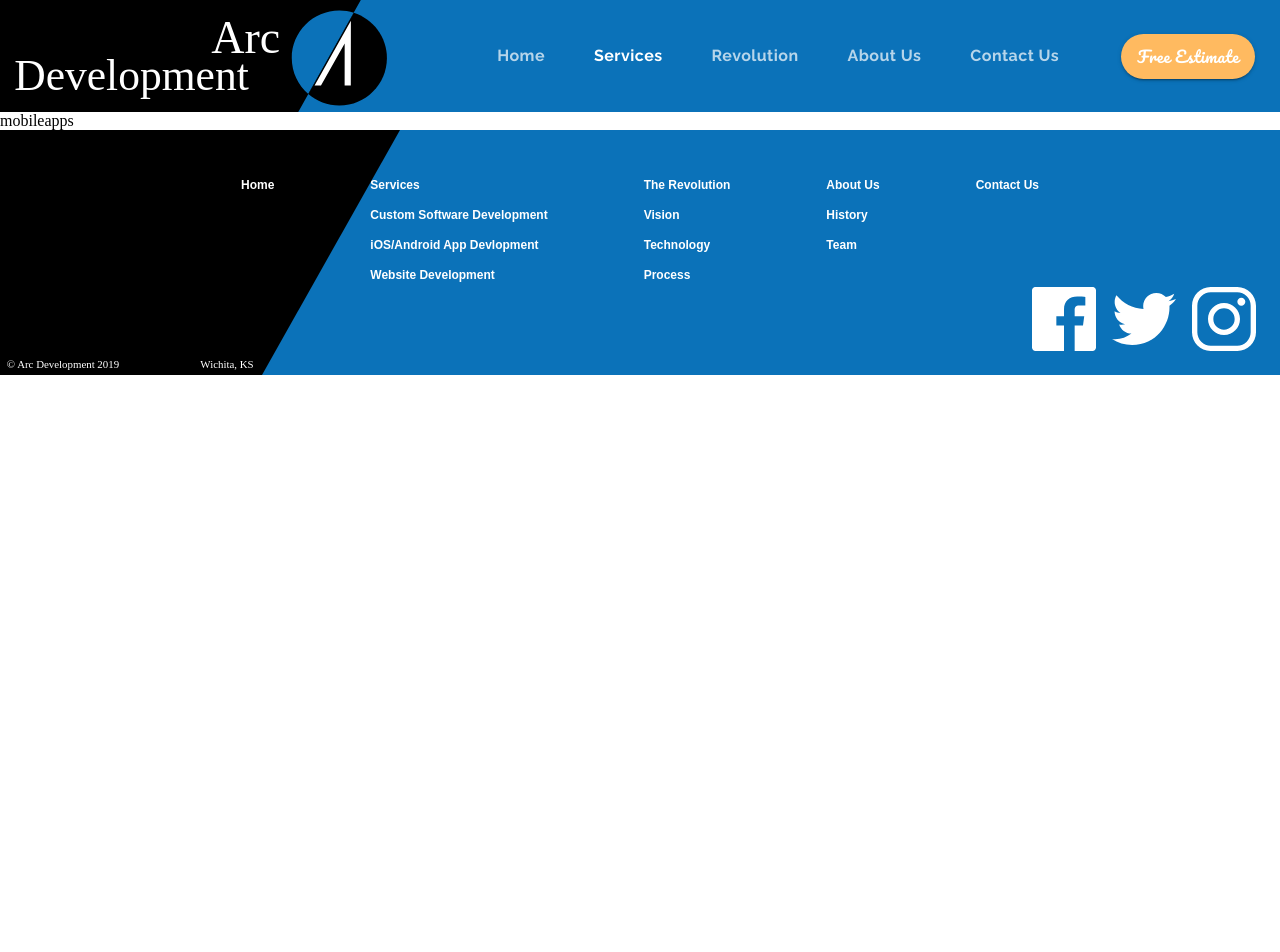
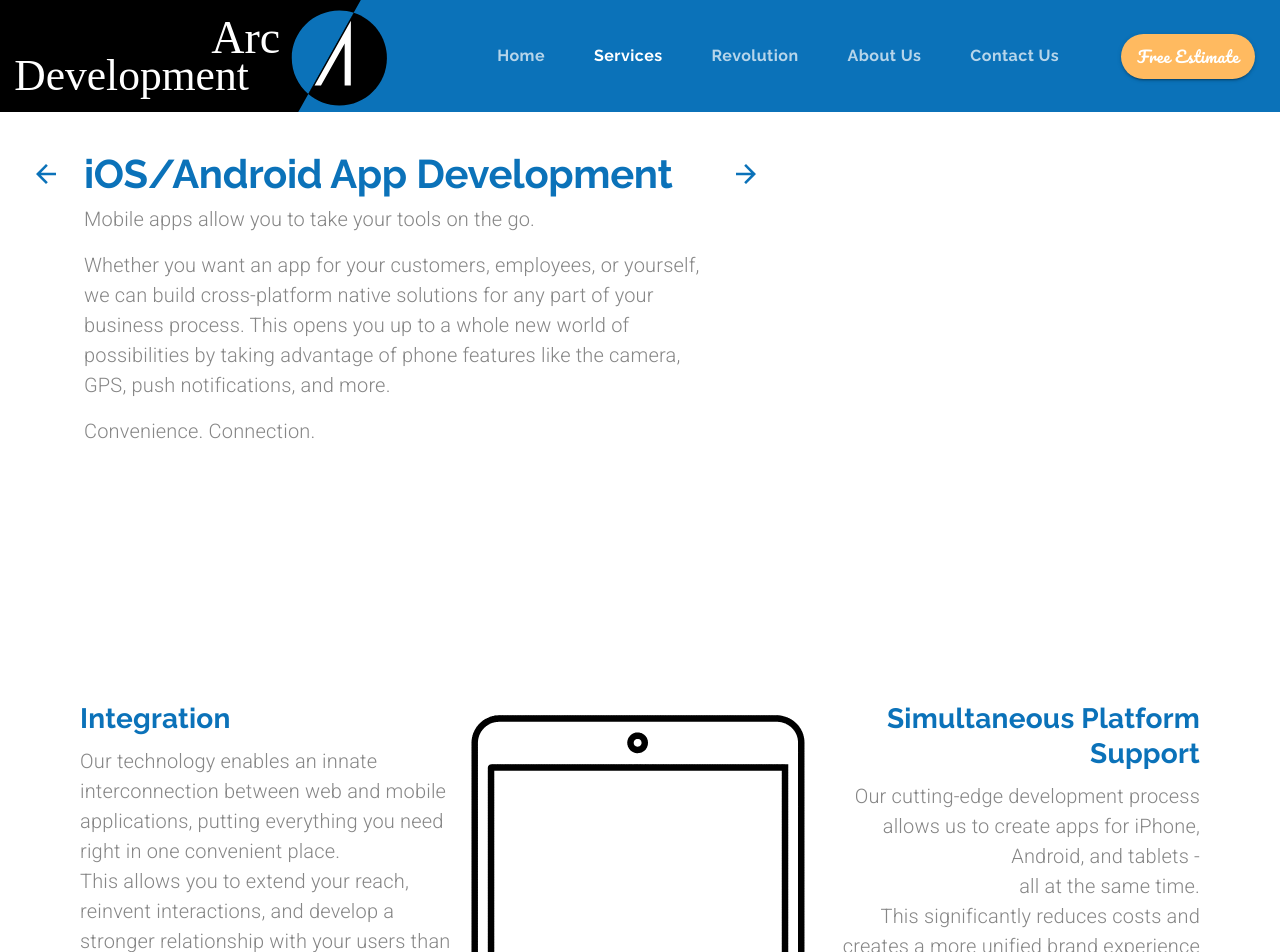
Before and after one commit to Muscardinus94/MaterialUIReact, a React (Create React App) app: page /mobileapps in a window 1280 px wide. Shown: the top 952 px of the page. Before the commit the page ends 800 px from the top, so only its background shows below. Built offline with nearby package versions, Linux system fonts and the light colour scheme.

Commit message:
Add: Mobile Apps

```diff
--- a/src/components/App.js
+++ b/src/components/App.js
@@ -8,6 +8,7 @@
 import LandingPage from "./LandingPage";
 import Services from "./Services";
 import CustomSoftware from "./CustomSoftware";
+import MobileApps from "./MobileApps";
 
 function App() {
   const [value, setValue] = useState(0);
@@ -58,7 +59,13 @@
           <Route
             exact
             path="/mobileapps"
-            component={() => <div>mobileapps</div>}
+            render={(props) => (
+              <MobileApps
+                {...props}
+                setValue={setValue}
+                setSelectedIndex={setSelectedIndex}
+              />
+            )}
           />
           <Route exact path="/websites" component={() => <div>websites</div>} />
           <Route
--- a/src/components/CustomSoftware.js
+++ b/src/components/CustomSoftware.js
@@ -474,7 +474,7 @@
         </Grid>
       </Grid>
       <Grid item>
-        <CallToAction setValue={setValue} setSelectedIndex={setSelectedIndex} />
+        <CallToAction setValue={setValue} />
       </Grid>
     </Grid>
   );
--- /dev/null
+++ b/src/components/MobileApps.js
@@ -0,0 +1,264 @@
+import React from "react";
+import Lottie from "react-lottie";
+import { Link } from "react-router-dom";
+import {
+  makeStyles,
+  useTheme,
+  Grid,
+  Typography,
+  useMediaQuery,
+  Hidden,
+  IconButton,
+} from "@material-ui/core";
+
+import integrationAnimation from "../animations/integrationAnimation/data";
+
+import backArrow from "../assets/backArrow.svg";
+import forwardArrow from "../assets/forwardArrow.svg";
+import swiss from "../assets/swissKnife.svg";
+import access from "../assets/extendAccess.svg";
+import engagement from "../assets/increaseEngagement.svg";
+
+import CallToAction from "./ui/CallToAction";
+
+const useStyles = makeStyles((theme) => ({
+  heading: {
+    maxWidth: "40em",
+  },
+  arrowContainer: {
+    marginTop: "0.5em",
+  },
+  rowContainer: {
+    paddingLeft: "5em",
+    paddingRight: "5em",
+
+    [theme.breakpoints.down("sm")]: {
+      paddingLeft: "1.5em",
+      paddingRight: "1.5em",
+    },
+  },
+}));
+
+export default function MobileApps(props) {
+  const classes = useStyles();
+  const theme = useTheme();
+  const matchesMD = useMediaQuery(theme.breakpoints.down("md"));
+  const matchesSM = useMediaQuery(theme.breakpoints.down("sm"));
+  const matchesXS = useMediaQuery(theme.breakpoints.down("xs"));
+
+  const { setValue, setSelectedIndex } = props;
+
+  const defaultOption = {
+    loop: true,
+    autoplay: true,
+    animationData: integrationAnimation,
+    rendererSettings: {
+      preserveAspectRatio: "xMidYMid slice",
+    },
+  };
+
+  return (
+    <Grid container direction="column">
+      <Grid
+        item
+        container
+        direction="row"
+        justify={matchesMD ? "center" : undefined}
+        className={classes.rowContainer}
+        style={{ marginTop: matchesXS ? "1em" : "2em" }}
+      >
+        <Hidden mdDown>
+          <Grid
+            item
+            className={classes.arrowContainer}
+            style={{ marginRight: "1em", marginLeft: "-3.5em" }}
+          >
+            <IconButton
+              style={{ backgroundColor: "transparent" }}
+              component={Link}
+              to="customsoftware"
+              onClick={() => {
+                setValue(1);
+                setSelectedIndex(1);
+              }}
+            >
+              <img
+                src={backArrow}
+                alt="Back to Custom Software Development Page"
+              />
+            </IconButton>
+          </Grid>
+        </Hidden>
+        <Grid item container direction="column" className={classes.heading}>
+          <Grid item>
+            <Typography align={matchesMD ? "center" : undefined} variant="h2">
+              iOS/Android App Development
+            </Typography>
+          </Grid>
+          <Grid item>
+            <Typography
+              align={matchesMD ? "center" : undefined}
+              variant="body1"
+              paragraph
+            >
+              Mobile apps allow you to take your tools on the go.
+            </Typography>
+            <Typography
+              align={matchesMD ? "center" : undefined}
+              variant="body1"
+              paragraph
+            >
+              Whether you want an app for your customers, employees, or
+              yourself, we can build cross-platform native solutions for any
+              part of your business process. This opens you up to a whole new
+              world of possibilities by taking advantage of phone features like
+              the camera, GPS, push notifications, and more.
+            </Typography>
+            <Typography
+              align={matchesMD ? "center" : undefined}
+              variant="body1"
+              paragraph
+            >
+              Convenience. Connection.
+            </Typography>
+          </Grid>
+        </Grid>
+        <Hidden mdDown>
+          <Grid item className={classes.arrowContainer}>
+            <IconButton
+              style={{ backgroundColor: "transparent" }}
+              component={Link}
+              to="websites"
+              onClick={() => {
+                setValue(1);
+                setSelectedIndex(3);
+              }}
+            >
+              <img src={forwardArrow} alt="Forward to Website Development" />
+            </IconButton>
+          </Grid>
+        </Hidden>
+      </Grid>
+      <Grid
+        item
+        container
+        direction={matchesSM ? "column" : "row"}
+        style={{ marginTop: "15em", marginBottom: "15em" }}
+        className={classes.rowContainer}
+      >
+        <Grid item container direction="column" md>
+          <Grid item>
+            <Typography
+              variant="h4"
+              gutterBottom
+              align={matchesSM ? "center" : undefined}
+            >
+              Integration
+            </Typography>
+          </Grid>
+          <Grid item>
+            <Typography
+              variant="body1"
+              align={matchesSM ? "center" : undefined}
+            >
+              Our technology enables an innate interconnection between web and
+              mobile applications, putting everything you need right in one
+              convenient place.
+            </Typography>
+            <Typography
+              variant="body1"
+              align={matchesSM ? "center" : undefined}
+            >
+              This allows you to extend your reach, reinvent interactions, and
+              develop a stronger relationship with your users than ever before.
+            </Typography>
+          </Grid>
+        </Grid>
+        <Grid item md>
+          <Lottie options={defaultOption} maxWidth="20em" />
+        </Grid>
+        <Grid item container direction="column" md>
+          <Grid item>
+            <Typography
+              variant="h4"
+              gutterBottom
+              align={matchesSM ? "center" : "right"}
+            >
+              Simultaneous Platform Support
+            </Typography>
+          </Grid>
+          <Grid item>
+            <Typography variant="body1" align={matchesSM ? "center" : "right"}>
+              Our cutting-edge development process allows us to create apps for
+              iPhone, Android, and tablets -
+            </Typography>
+            <Typography variant="body1" align={matchesSM ? "center" : "right"}>
+              all at the same time.
+            </Typography>
+            <Typography variant="body1" align={matchesSM ? "center" : "right"}>
+              This significantly reduces costs and creates a more unified brand
+              experience across all devices.
+            </Typography>
+          </Grid>
+        </Grid>
+      </Grid>
+      <Grid
+        item
+        container
+        direction={matchesMD ? "column" : "row"}
+        className={classes.rowContainer}
+        style={{ marginBottom: "15em" }}
+      >
+        <Grid item container direction="column" md alignItems="center">
+          <Grid item>
+            <Typography
+              variant="h4"
+              gutterBottom
+              align={matchesSM ? "center" : undefined}
+            >
+              Extend Functionality
+            </Typography>
+          </Grid>
+          <Grid item>
+            <img src={swiss} alt="swiss army knife" />
+          </Grid>
+        </Grid>
+        <Grid
+          item
+          container
+          direction="column"
+          md
+          alignItems="center"
+          style={{
+            marginTop: matchesMD ? "10em" : 0,
+            marginBottom: matchesMD ? "10em" : 0,
+          }}
+        >
+          <Grid item>
+            <Typography variant="h4" gutterBottom align="center">
+              Extend Access
+            </Typography>
+          </Grid>
+          <Grid item>
+            <img
+              src={access}
+              alt="tear-one-off sign"
+              style={{ maxWidth: matchesXS ? "20em" : "28em" }}
+            />
+          </Grid>
+        </Grid>
+        <Grid item container direction="column" md alignItems="center">
+          <Grid item>
+            <Typography variant="h4" gutterBottom align="center">
+              Increase Engagement
+            </Typography>
+          </Grid>
+          <Grid item>
+            <img src={engagement} alt="app with notification" />
+          </Grid>
+        </Grid>
+      </Grid>
+      <CallToAction setValue={setValue} />
+    </Grid>
+  );
+}
```
